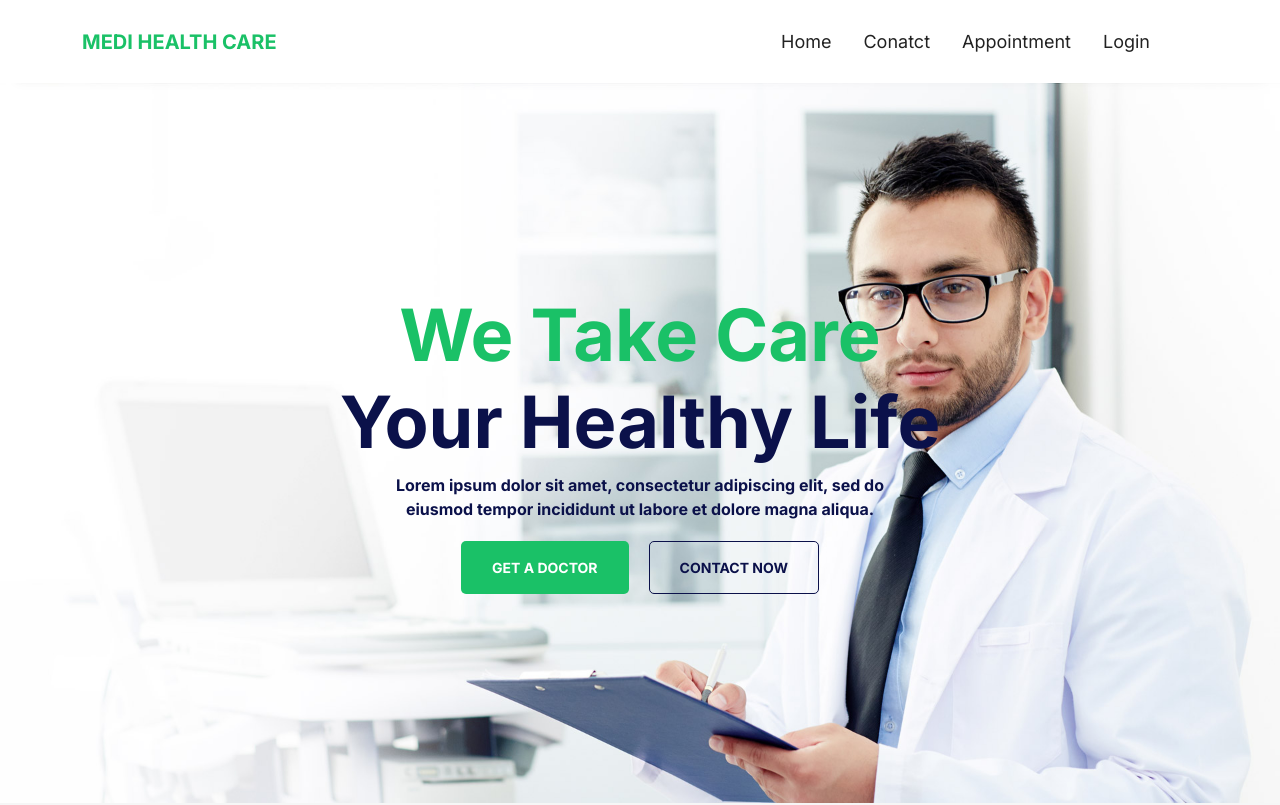
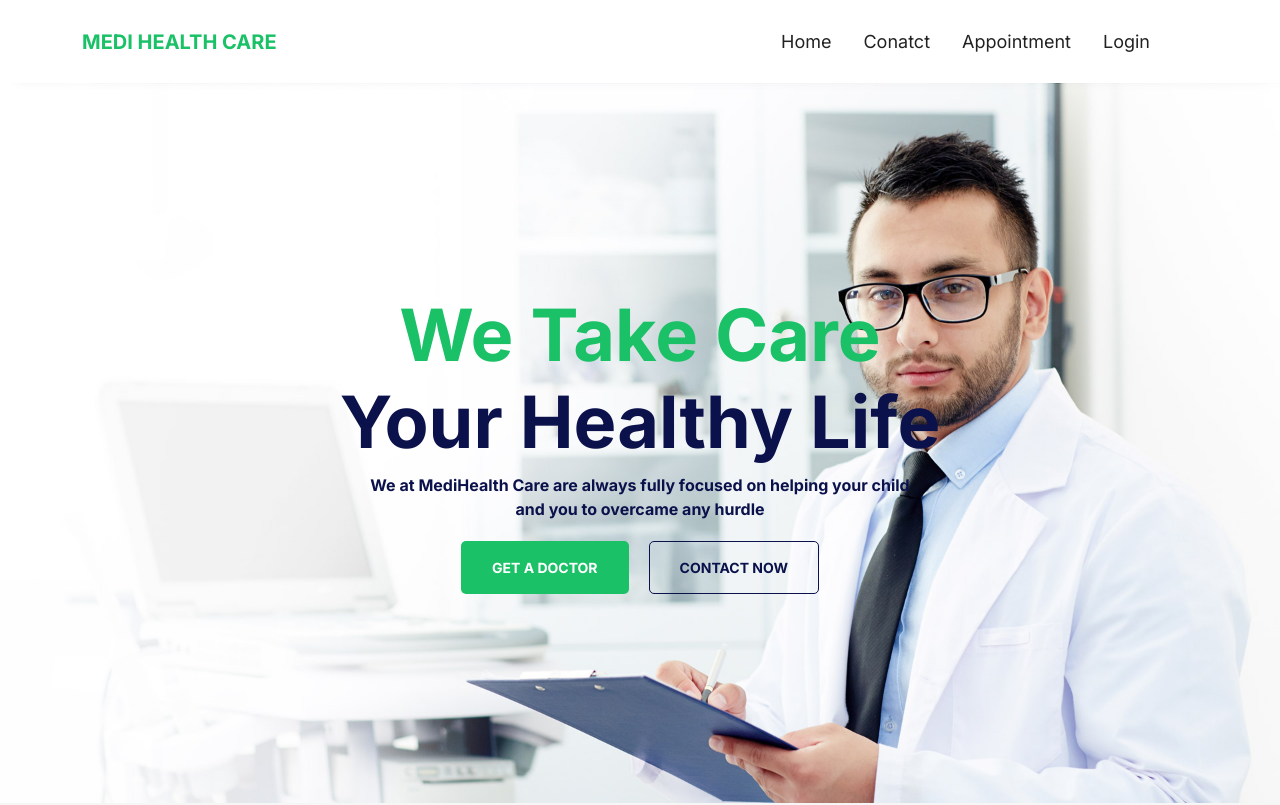
Before and after one commit to mamun8893/Health-Care, a React (Create React App) app: page / in a window 1280 px wide. Shown: the top 805 px of the page. Built offline with nearby package versions, Linux system fonts and the light colour scheme; no server answers.

Commit message:
firebase deploy

```diff
--- a/src/components/Appointment/Appointment.js
+++ b/src/components/Appointment/Appointment.js
@@ -6,6 +6,7 @@ import { NavLink } from "react-router-dom";
 const Appointment = () => {
   return (
     <div className="appointment-area">
+      {/* Breadcumb  */}
       <div
         className="breadcumb-area"
         style={{ backgroundImage: `url(${breadcumbBg})` }}
@@ -22,6 +23,7 @@ const Appointment = () => {
           </div>
         </Container>
       </div>
+      {/* Appointment form */}
       <div className="appoint-form">
         <Container>
           <div className="heading text-center">
--- a/src/components/Banner/Banner.js
+++ b/src/components/Banner/Banner.js
@@ -16,8 +16,8 @@ const Banner = () => {
             your healthy life
           </h1>
           <p>
-            Lorem ipsum dolor sit amet, consectetur adipiscing elit, sed do
-            eiusmod tempor incididunt ut labore et dolore magna aliqua.{" "}
+            We at MediHealth Care are always fully focused on helping your child
+            and you to overcame any hurdle
           </p>
           <div className="btn-box">
             <a href="/" className="btn1 btn">
--- a/src/components/Contact/Contact.js
+++ b/src/components/Contact/Contact.js
@@ -7,6 +7,7 @@ import { NavLink } from "react-router-dom";
 const Contact = () => {
   return (
     <div className="contact-area">
+      {/* Breadcumb */}
       <div
         className="breadcumb-area"
         style={{ backgroundImage: `url(${breadcumbBg})` }}
@@ -23,6 +24,7 @@ const Contact = () => {
           </div>
         </Container>
       </div>
+      {/* Contact form */}
       <Container>
         <div className="contact-form-warper">
           <div className="heading text-center">
--- a/src/components/Header/Header.js
+++ b/src/components/Header/Header.js
@@ -30,7 +30,7 @@ const Header = () => {
               </Nav.Link>
             )}
             <Nav.Link>
-              {user.displayName && `Signed in as: ${user.displayName}`}
+              {user?.displayName && `Signed in as: ${user?.displayName}`}
             </Nav.Link>
           </Nav>
         </Navbar.Collapse>
--- a/src/components/NotFound/notfound.css
+++ b/src/components/NotFound/notfound.css
@@ -2,3 +2,15 @@
   background-color: #f2f2f2;
   padding: 80px 0px;
 }
+
+.error-area img {
+  max-width: 100%;
+}
+
+/**Responsive**/
+
+@media only screen and (max-width: 640px) {
+  .error-area {
+    padding: 60px 0px;
+  }
+}
--- a/src/components/ServiceDetails/ServiceDetails.js
+++ b/src/components/ServiceDetails/ServiceDetails.js
@@ -12,6 +12,7 @@ const ServiceDetails = () => {
   const serviceItem = services?.find((service) => service.id == serviceId);
   return (
     <div className="service-details-area">
+      {/* Breadcumb */}
       <div
         className="breadcumb-area"
         style={{ backgroundImage: `url(${breadcumbBg})` }}
@@ -28,9 +29,11 @@ const ServiceDetails = () => {
           </div>
         </Container>
       </div>
+
       <Container>
         <div className="service-details-warper">
           <Row>
+            {/* Service details left */}
             <Col md={3}>
               <div className="service-details-left">
                 <ul>
@@ -43,6 +46,7 @@ const ServiceDetails = () => {
                 </ul>
               </div>
             </Col>
+            {/* Service details Right */}
             <Col md={9}>
               <div className="service-details-right">
                 <div className="servide-details-image">
--- a/src/context/AuthProvide.js
+++ b/src/context/AuthProvide.js
@@ -1,5 +1,7 @@
 import React, { createContext } from "react";
 import useFirebase from "../hooks/useFirebase";
+
+//Create Auth Contect
 
 export const AuthContext = createContext();
 const AuthProvide = ({ children }) => {
--- a/src/hooks/useFirebase.js
+++ b/src/hooks/useFirebase.js
@@ -1,6 +1,5 @@
 import React, { useEffect, useState } from "react";
 import swal from "sweetalert";
-
 import initializeAuth from "../firebase/firebase.init";
 import {
   getAuth,
@@ -21,17 +20,7 @@ const useFirebase = () => {
   const googleProvider = new GoogleAuthProvider();
   const auth = getAuth();
 
-  useEffect(() => {
-    onAuthStateChanged(auth, (user) => {
-      console.log(user);
-      if (user) {
-        setUser(user);
-      } else {
-        setUser({});
-      }
-      setIsloading(false);
-    });
-  }, []);
+  // Email Password Signup
 
   const handleSignup = (email, password, name) => {
     setIsloading(true);
@@ -49,6 +38,9 @@ const useFirebase = () => {
       })
       .finally(() => setIsloading(false));
   };
+
+  // Email Password Signin
+
   const handleSignin = (email, password) => {
     setIsloading(true);
     signInWithEmailAndPassword(auth, email, password)
@@ -63,6 +55,8 @@ const useFirebase = () => {
       .finally(() => setIsloading(false));
   };
 
+  // Google Signin
+
   const handleGoogleSignin = () => {
     setIsloading(true);
     signInWithPopup(auth, googleProvider)
@@ -75,6 +69,21 @@ const useFirebase = () => {
       })
       .finally(() => setIsloading(false));
   };
+
+  //Auth State Change
+
+  useEffect(() => {
+    onAuthStateChanged(auth, (user) => {
+      if (user) {
+        setUser(user);
+      } else {
+        setUser({});
+      }
+      setIsloading(false);
+    });
+  }, []);
+
+  // Signout
 
   const handleLogout = () => {
     setIsloading(true);
--- a/src/hooks/useService.js
+++ b/src/hooks/useService.js
@@ -1,4 +1,6 @@
 import { useEffect, useState } from "react";
+
+//JSON Service Data Fatch
 
 const useService = () => {
   const [services, setServices] = useState([]);
```
Also changed, not shown: 1 other file (tests, documents, lock files or other folders).
